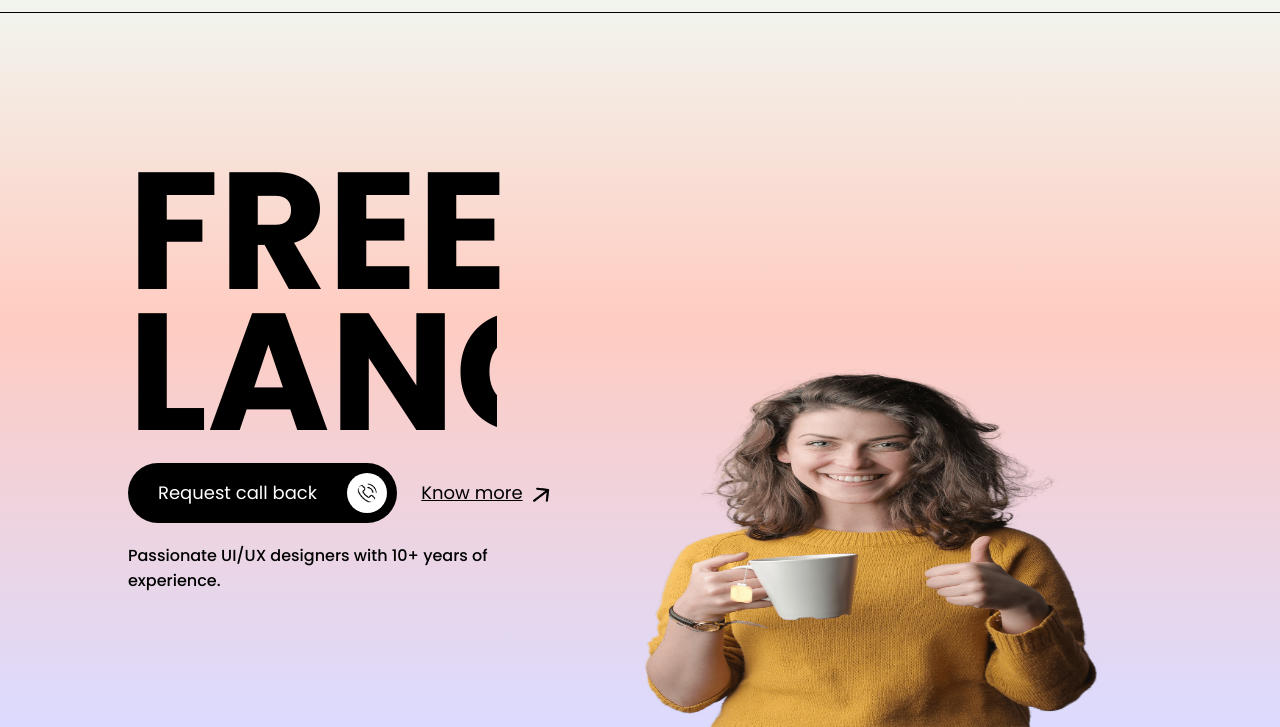
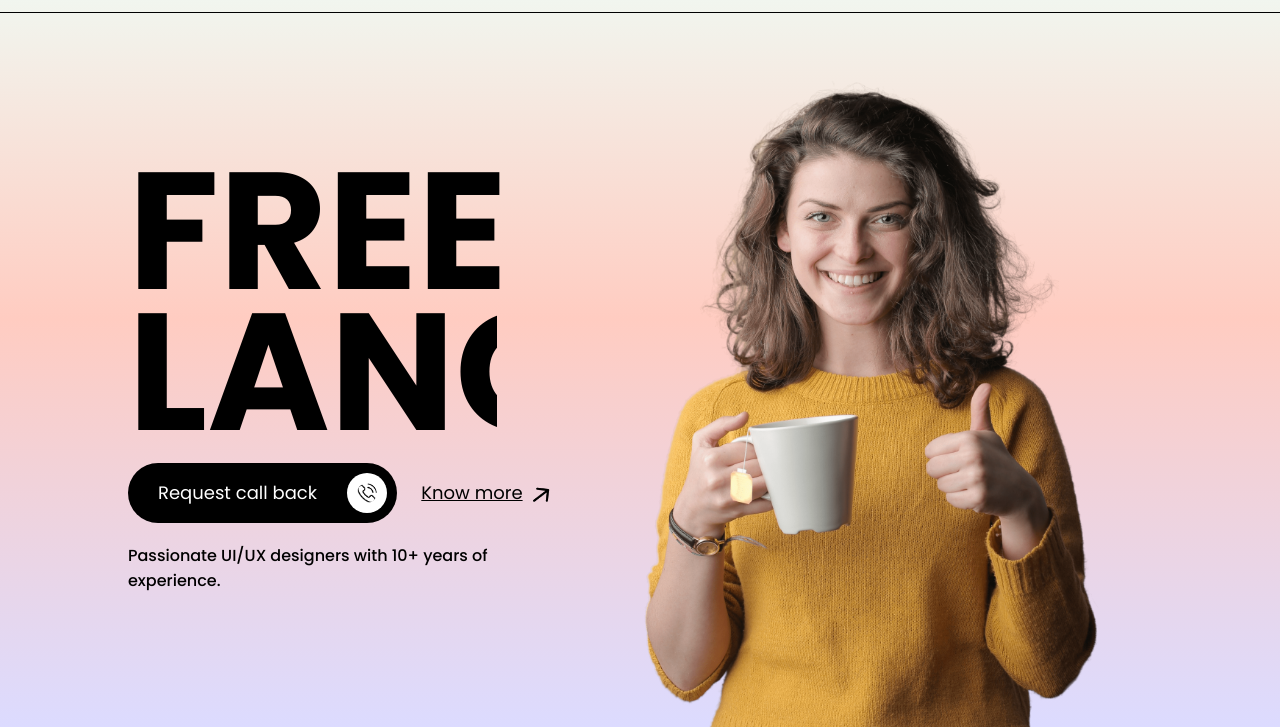
Before and after one commit to Jatinj0/Sample-Index-Page1, a plain HTML site: page index.html in a window 1280 px wide. Shown: the part 73-800 px from the top of the page. Drawn offline with Linux system fonts and the light colour scheme.

Commit message:
Update style.css

```diff
--- a/style.css
+++ b/style.css
@@ -112,8 +112,8 @@ nav .logo {
 }
 
 .user-img {
-    height: 50%;
-    width: 80%;
+    height: 90%;
+    width: 70%;
     max-width: 500px;
     position: absolute;
     right: 13%;
@@ -207,6 +207,7 @@ nav .logo {
         padding: 0;
     }
     .user-img{
+        height: 90%;
         width: 100%;
         right: auto;
         position: relative;
```
